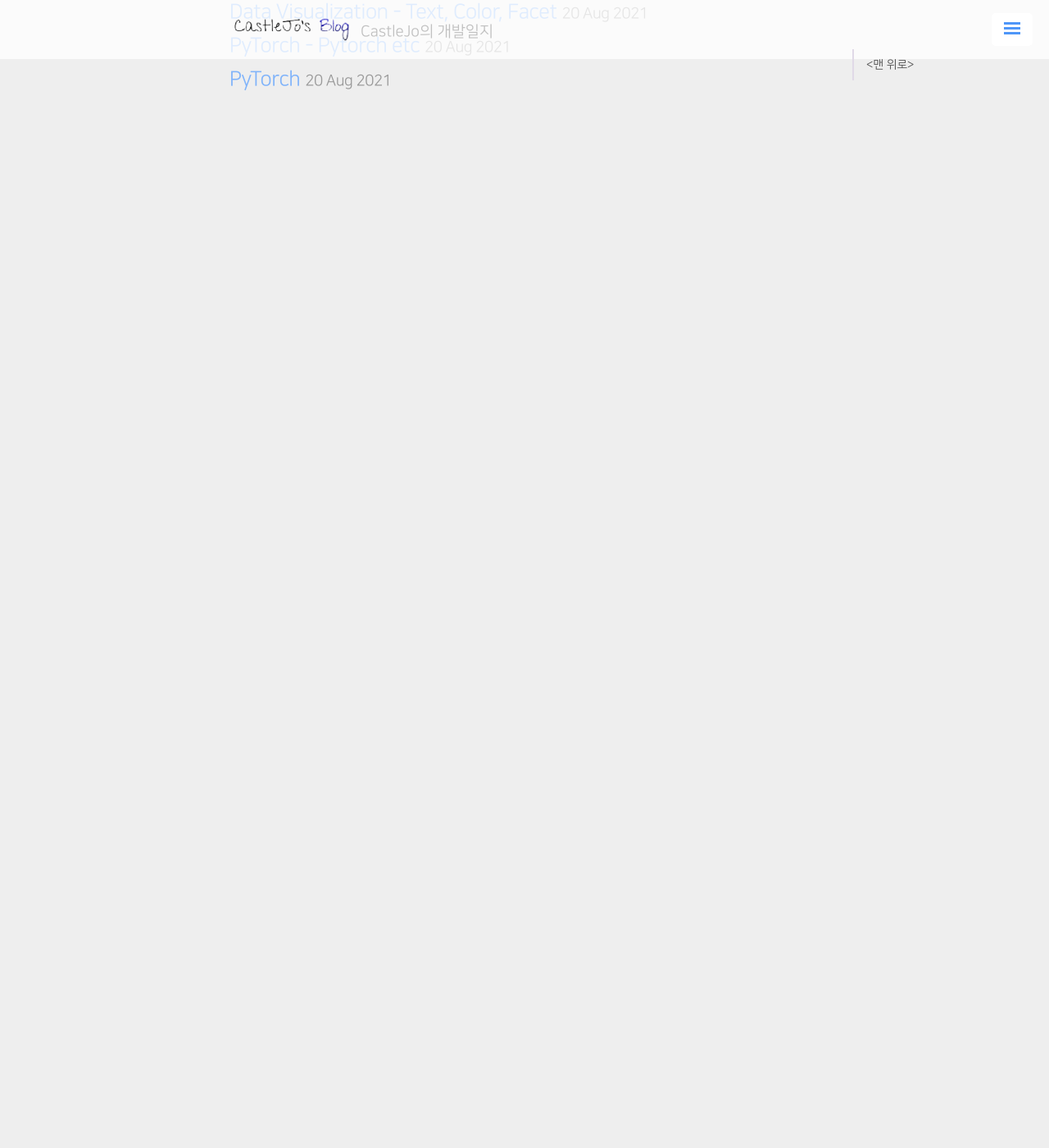
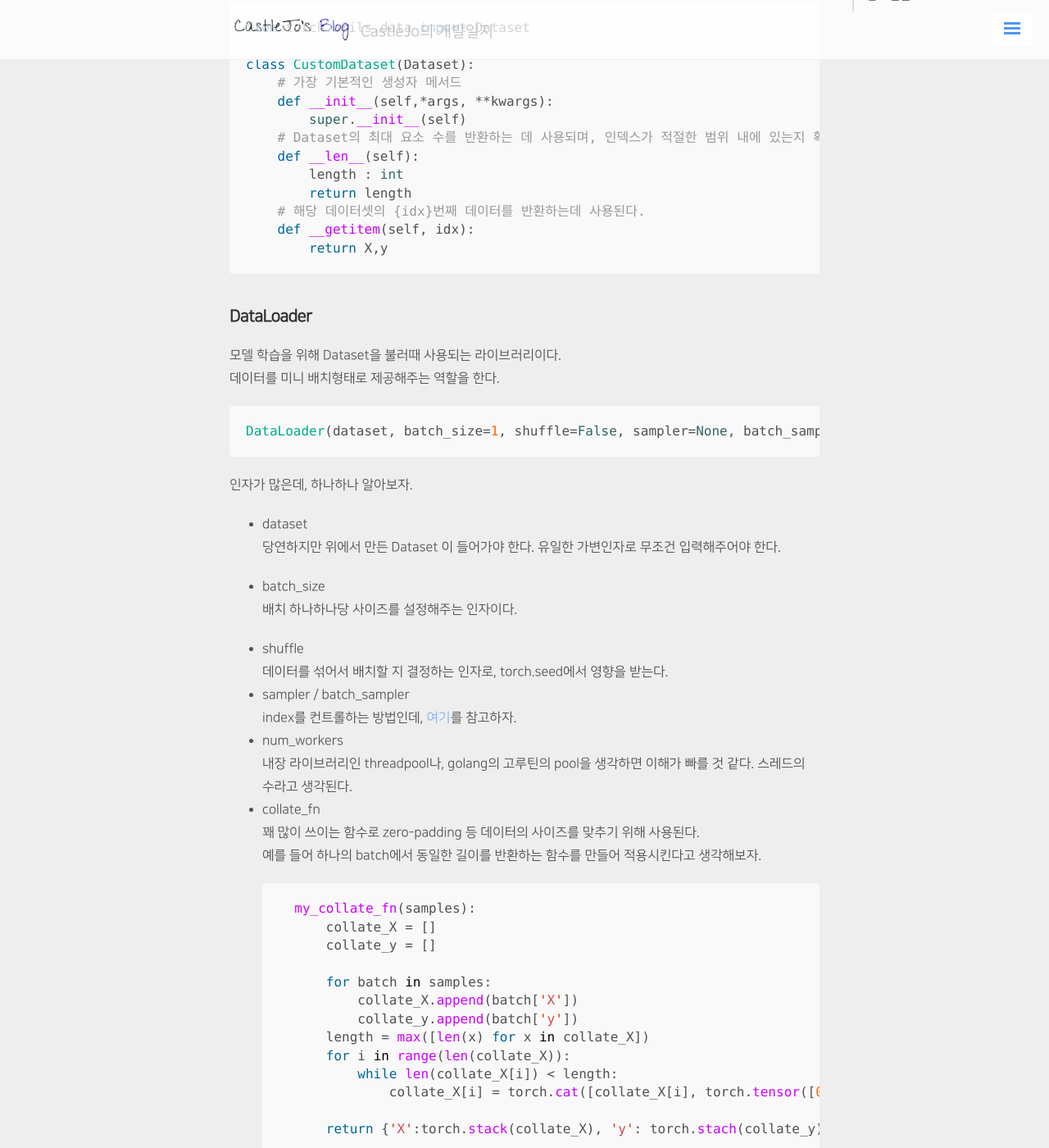
Before and after one commit to ukcastle/ukcastle.github.io, a Jekyll site: the page built from _posts/Boostcamp/2021-08-19-w3d4.md, in a window 1280 px wide and 1400 px high, scrolled down 430 px. Shown: the whole window at 82% size. Built offline with Jekyll 4.4.1, drawn with Linux system fonts in a browser that asks for light colours; nearby versions of some CDN libraries; a script that is not in the unit is left out; comment, search, counter and statistics services are not loaded; before the commit the page ends 900 px from its top, so only the background shows below that; some of the changed text lies outside the part shown.

Commit message:
docs: w3d4 end

````diff
--- a/_posts/Boostcamp/2021-08-19-w3d4.md
+++ b/_posts/Boostcamp/2021-08-19-w3d4.md
@@ -1,7 +1,96 @@
 ---
 layout: post
-title: PyTorch - Pytorch Structure 2
+title: PyTorch - Dataset, DataLoader
 category: BC
 tag: [Deep Learning]
-use_math: true
 ---
+
+
+## Dataset
+
+PyTorch에서는 데이터 전치를 위한 데이터 병렬화, 데이터 증식 및 배치 처리 등을 추상화해주는 여러 유틸리티 클래스를 제공한다.
+
+가장 기본적인 map-style Dataset은 기본적으로 3개의 메서드를 오버라이드 하는 것으로 시작한다.
+
+```python
+from torch.utils.data import Dataset
+
+class CustomDataset(Dataset):
+    # 가장 기본적인 생성자 메서드
+    def __init__(self,*args, **kwargs):
+        super.__init__(self)
+    # Dataset의 최대 요소 수를 반환하는 데 사용되며, 인덱스가 적절한 범위 내에 있는지 확인하는 용도로도 호출된다.
+    def __len__(self):
+        length : int
+        return length
+    # 해당 데이터셋의 {idx}번째 데이터를 반환하는데 사용된다.
+    def __getitem(self, idx):
+        return X,y
+```
+
+## DataLoader
+
+모델 학습을 위해 Dataset을 불러때 사용되는 라이브러리이다.
+데이터를 미니 배치형태로 제공해주는 역할을 한다.
+
+```py
+DataLoader(dataset, batch_size=1, shuffle=False, sampler=None, batch_sampler=None, num_workers=0, collate_fn=None, pin_memory=False, drop_last=False, timeout=0, worker_init_fn=None)
+```
+
+인자가 많은데, 하나하나 알아보자.
+
+- dataset
+    당연하지만 위에서 만든 Dataset 이 들어가야 한다. 유일한 가변인자로 무조건 입력해주어야 한다.
+
+- batch_size
+    배치 하나하나당 사이즈를 설정해주는 인자이다.
+
+- shuffle
+    데이터를 섞어서 배치할 지 결정하는 인자로, torch.seed에서 영향을 받는다.
+- sampler / batch_sampler
+    index를 컨트롤하는 방법인데, [여기](https://towardsdatascience.com/pytorch-basics-sampling-samplers-2a0f29f0bf2a)를 참고하자.
+- num_workers
+    내장 라이브러리인 threadpool나, golang의 고루틴의 pool을 생각하면 이해가 빠를 것 같다. 스레드의 수라고 생각된다.
+- collate_fn
+    꽤 많이 쓰이는 함수로 zero-padding 등 데이터의 사이즈를 맞추기 위해 사용된다.
+    예를 들어 하나의 batch에서 동일한 길이를 반환하는 함수를 만들어 적용시킨다고 생각해보자.
+
+    ```py
+    my_collate_fn(samples):
+        collate_X = []
+        collate_y = []
+
+        for batch in samples:
+            collate_X.append(batch['X'])
+            collate_y.append(batch['y'])
+        length = max([len(x) for x in collate_X])
+        for i in range(len(collate_X)):
+            while len(collate_X[i]) < length:
+                collate_X[i] = torch.cat([collate_X[i], torch.tensor([0.])])
+
+        return {'X':torch.stack(collate_X), 'y': torch.stach(collate_y)}
+    ```
+    이렇게 한다면, 데이터 리스트를 받을 때 가장 큰 길이에 맞춰 적은 데이터들에 (0.) 의 데이터들이 추가될것이다.
+
+- pin_memory
+    Tensor을 CUDA 고정 메모리에 할당하는 방식인데, C언어의 `register` 태그를 생각하면 편할것이다. 잘 사용되지는 않는다.
+- drop_last
+    batch를 2 이상의 수로 받아올 때, 마지막에 나머지가 남을수도 있다.
+    이를 버릴지 말지 결정하는 인자이다.
+- timeout
+    말 그대로 데이터를 불러올 때 타임아웃을 지정해준다.
+- worker_init_fn
+    worker가 존재할 때, worker들을 컨트롤해주는 함수이다.
+
+#### return 값
+
+반복 가능한 객체인, 그러니 즉 `__iter__(self)` 가 구현되어있는 객체가 리턴된다.
+
+그러므로 `next(iter({DataLoader}))` 와 같은 방식으로 호출할 수 있다.
+
+## Pytorch의 여러가지 Dataset 관련 모듈들
+
+- `torchvision.dataset` : MNIST나 CIFAR-10과 같은 이미지 데이터셋을 제공한다.
+- `torchtext.dataset` : IMDb나 AG_NEWS와 같은 텍스트 데이터셋을 제공한다.
+- `torchvision.transforms` : 이미지 데이터셋에 쓰이는 필터나 변환 도구들을 제공한다.
+- `torchvision.utils` : 데이터를 저장하고 시각화하는 도구가 들어가있다.
````
